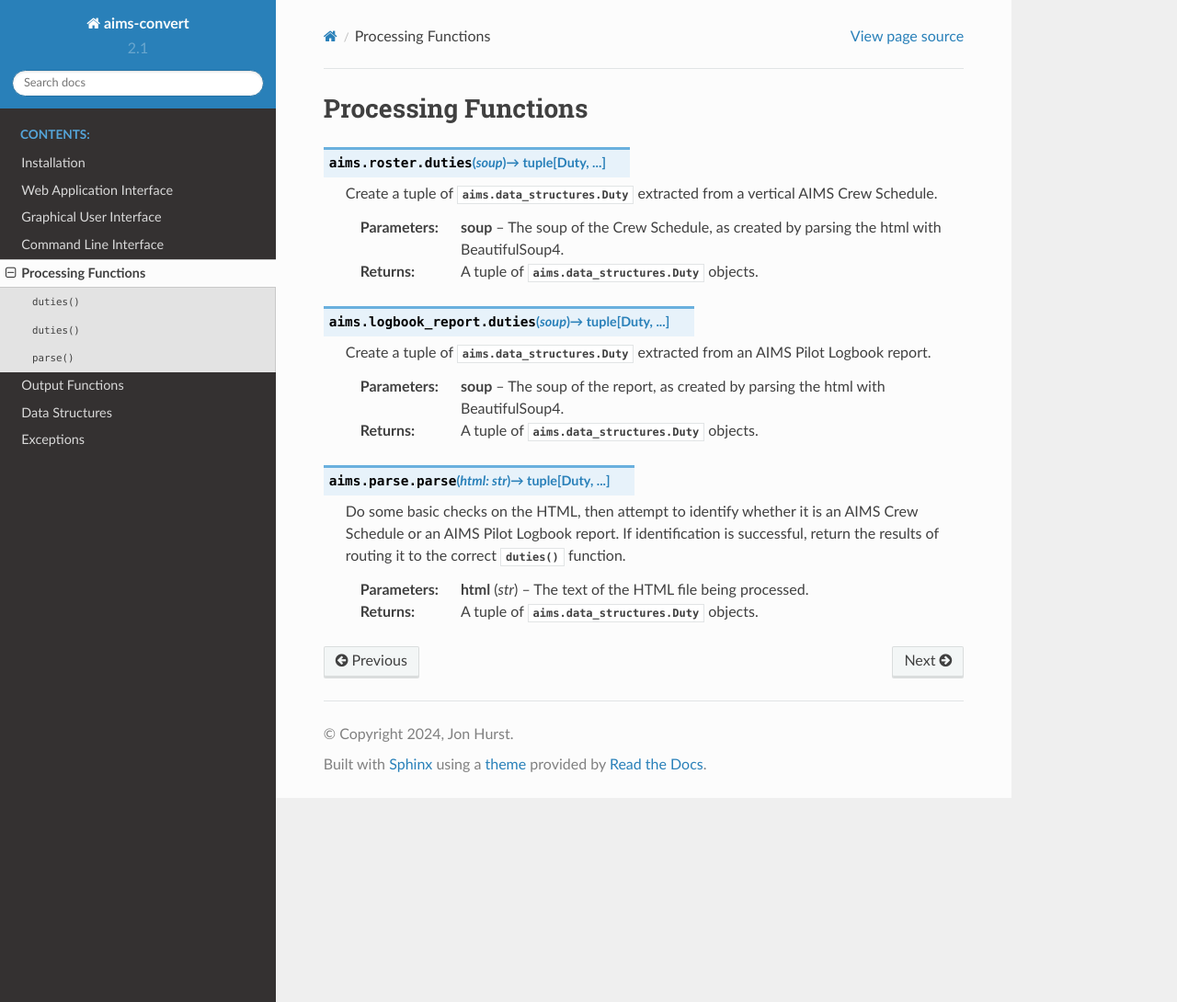
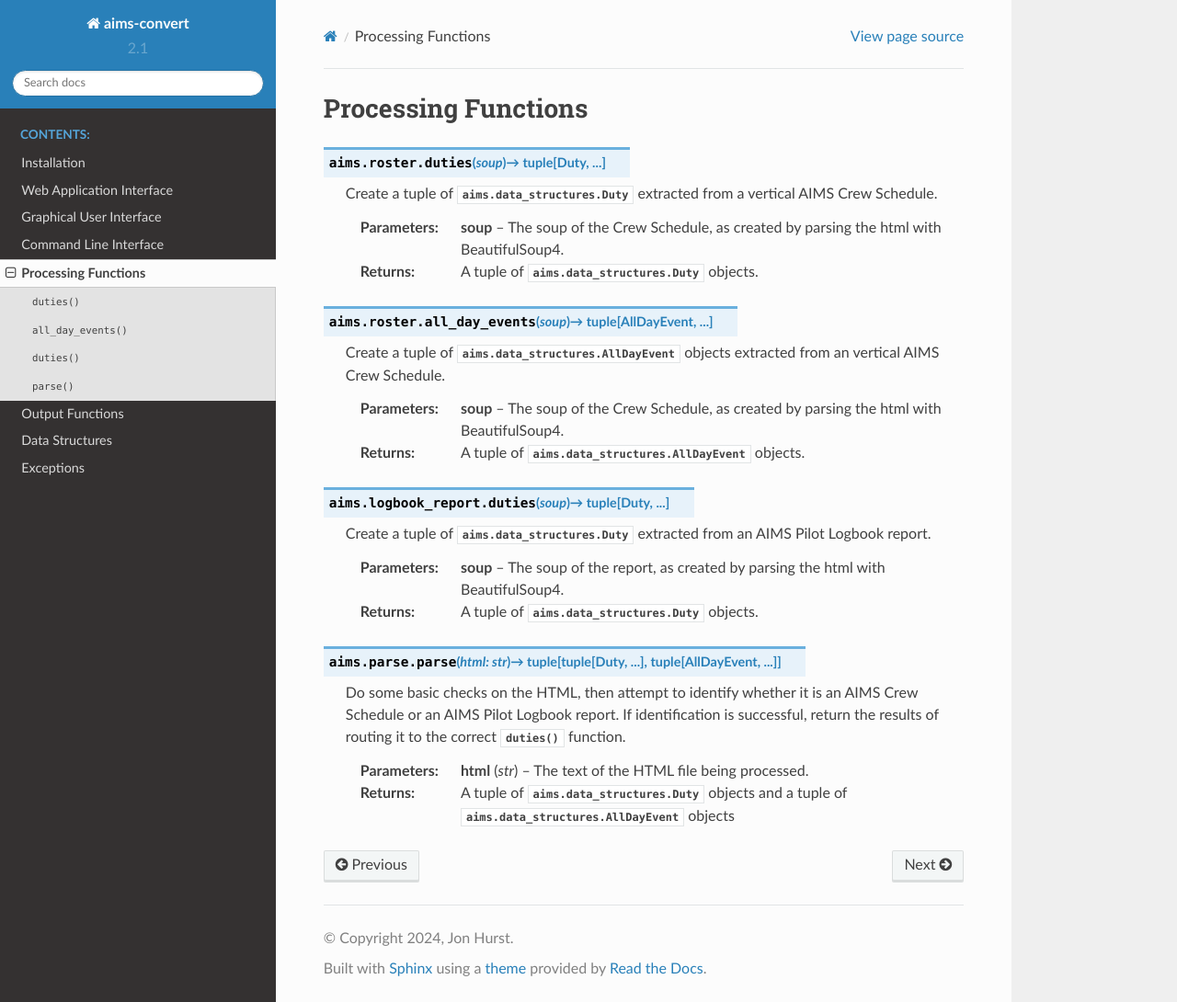
Before and after one commit to JonHurst/aims-convert, a Sphinx documentation site: the page built from docs/functions.rst, in a window 1280 px wide and 1090 px high. Shown: the whole window at 92% size. Built offline with Sphinx 7.4.7 and the Read the Docs theme 2.0.0, drawn with Linux system fonts in a browser that asks for light colours.

Commit message:
Updated documentation for change of data structures

```diff
--- a/docs/functions.rst
+++ b/docs/functions.rst
@@ -13,6 +13,15 @@ Processing Functions
                 BeautifulSoup4.
    :return: A tuple of :class:`aims.data_structures.Duty` objects.
 
+.. function:: all_day_events(soup) -> tuple[AllDayEvent, ...]
+
+   Create a tuple of :class:`aims.data_structures.AllDayEvent` objects extracted
+   from an vertical AIMS Crew Schedule.
+
+   :param soup: The soup of the Crew Schedule, as created by parsing the html with
+                BeautifulSoup4.
+   :return: A tuple of :class:`aims.data_structures.AllDayEvent` objects.
+
 .. currentmodule:: aims.logbook_report
 
 .. function:: duties(soup) -> tuple[Duty, ...]
@@ -26,7 +35,7 @@ Processing Functions
 
 .. currentmodule:: aims.parse
 
-.. function:: parse(html: str) -> tuple[Duty, ...]
+.. function:: parse(html: str) -> tuple[tuple[Duty, ...], tuple[AllDayEvent, ...]]
 
    Do some basic checks on the HTML, then attempt to identify whether it is an
    AIMS Crew Schedule or an AIMS Pilot Logbook report. If identification is
@@ -34,4 +43,5 @@ Processing Functions
    :func:`duties` function.
 
    :param str html: The text of the HTML file being processed.
-   :return: A tuple of :class:`aims.data_structures.Duty` objects.
+   :return: A tuple of :class:`aims.data_structures.Duty` objects and
+      a tuple of :class:`aims.data_structures.AllDayEvent` objects
--- a/docs/output.rst
+++ b/docs/output.rst
@@ -17,13 +17,14 @@ Output Functions
    :return: Text with the eFJ scheme
 
 
-.. function:: ical(duties: tuple[Duty, ...], do_ade: bool) -> str
+.. function:: ical(duties: tuple[Duty, ...], ade: tuple[AllDayEvent, ...]) -> str
 
    Transform to `iCalendar format  <https://icalendar.org>`_.
 
    :param duties: A tuple of :class:`aims.data_structures.Duty` objects, as output by
                    :func:`aims.parse.parse`.
-   :param do_ade: If True, include add day events in the output.
+   :param ade: A tuple of :class:`aims.data_structures.AllDayEvent` objects, as
+               output by :func:`aims.parse.parse`.
    :return: Text in iCalendar format
 
 
```
Also changed, not shown: docs/data_structures.rst (+15 -6 lines).
